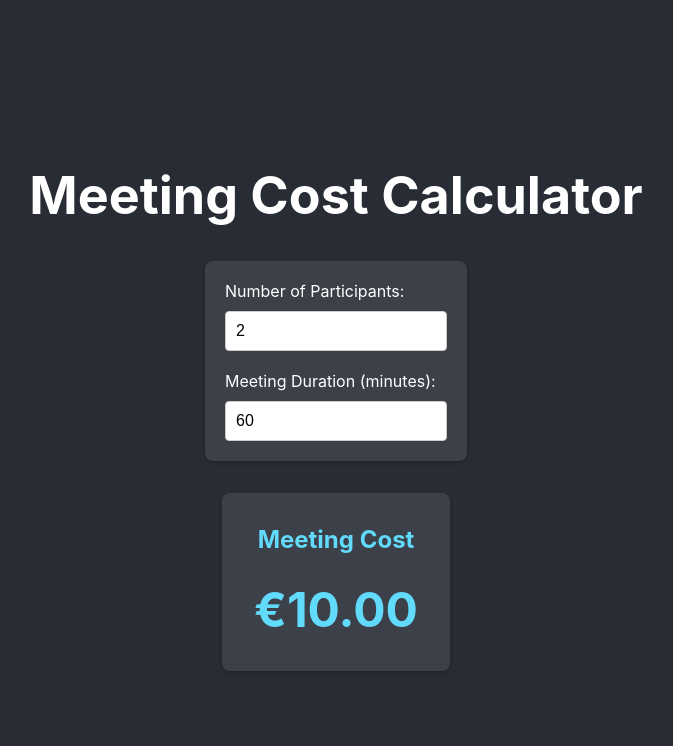
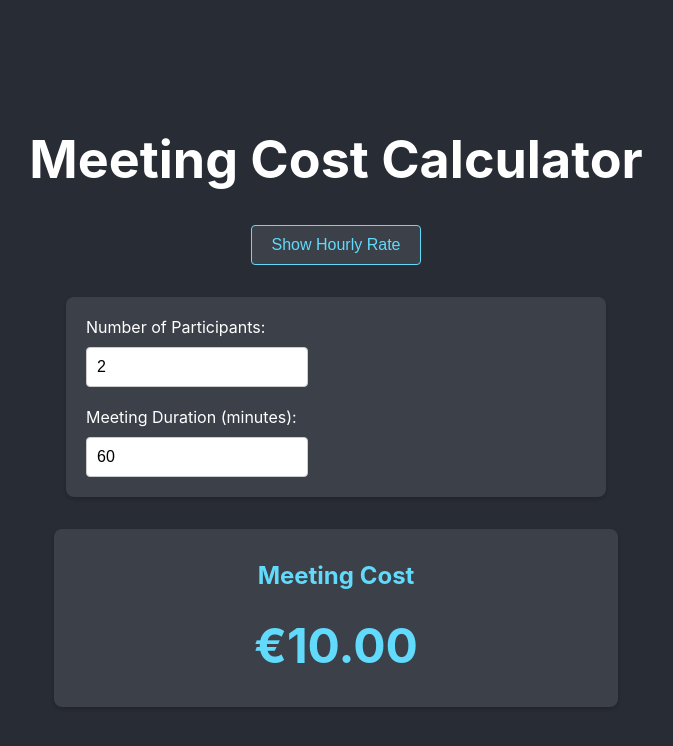
Before and after one commit to xremix/Meeting-Cost-Calculator, a React (Create React App) app: page / in a window 1280 px wide. Both pictures are taken after typing "5" into the empty fields and a click on the button "Confirm". Shown: the top 746 px of the page, without its empty margins (304-977 px from the left). Built offline with nearby package versions, Linux system fonts and the light colour scheme.

Commit message:
change hourly rate again

```diff
--- a/src/App.css
+++ b/src/App.css
@@ -42,6 +42,16 @@
   flex-direction: column;
   align-items: center;
   gap: 2rem;
+  width: 100%;
+  max-width: 500px;
+}
+
+.salary-section {
+  width: 100%;
+  display: flex;
+  flex-direction: column;
+  align-items: center;
+  gap: 1rem;
 }
 
 form {
@@ -52,6 +62,7 @@ form {
   background-color: #3b4049;
   border-radius: 8px;
   box-shadow: 0 2px 4px rgba(0, 0, 0, 0.2);
+  width: 100%;
 }
 
 div {
@@ -88,12 +99,36 @@ button:hover {
   background-color: #4fa8c7;
 }
 
+.toggle-button {
+  background-color: #3b4049;
+  color: #61dafb;
+  border: 1px solid #61dafb;
+}
+
+.toggle-button:hover {
+  background-color: #4fa8c7;
+  color: #282c34;
+}
+
+.back-button {
+  background-color: #3b4049;
+  color: #61dafb;
+  border: 1px solid #61dafb;
+  margin-top: 1rem;
+}
+
+.back-button:hover {
+  background-color: #4fa8c7;
+  color: #282c34;
+}
+
 .cost-display {
   background-color: #3b4049;
   padding: 2rem;
   border-radius: 8px;
   box-shadow: 0 2px 4px rgba(0, 0, 0, 0.2);
   text-align: center;
+  width: 100%;
 }
 
 .cost-display h2 {
--- a/src/App.tsx
+++ b/src/App.tsx
@@ -7,12 +7,23 @@ function App() {
   const [participants, setParticipants] = useState<string>('2');
   const [meetingTime, setMeetingTime] = useState<string>('60');
   const [meetingCost, setMeetingCost] = useState<number | null>(null);
+  const [step, setStep] = useState<number>(1);
 
   const handleSalarySubmit = (e: React.FormEvent) => {
     e.preventDefault();
     if (salary) {
       setShowSalaryInput(false);
+      setStep(2);
     }
+  };
+
+  const toggleSalaryInput = () => {
+    setShowSalaryInput(!showSalaryInput);
+  };
+
+  const goBack = () => {
+    setStep(1);
+    setShowSalaryInput(true);
   };
 
   const calculateMeetingCost = () => {
@@ -34,7 +45,17 @@ function App() {
     <div className="App">
       <header className="App-header">
         <h1>Meeting Cost Calculator</h1>
-        {showSalaryInput ? (
+        <div className="calculator-container">
+          <div className="salary-section">
+            {step === 2 && (
+              <button
+                className="toggle-button"
+                onClick={toggleSalaryInput}
+              >
+                {showSalaryInput ? 'Hide' : 'Show'} Hourly Rate
+              </button>
+            )}
+            {showSalaryInput && (
               <form onSubmit={handleSalarySubmit}>
                 <div>
                   <label htmlFor="salary">Average Hourly Rate (€): </label>
@@ -51,8 +72,10 @@ function App() {
                 </div>
                 <button type="submit">Confirm</button>
               </form>
-        ) : (
-          <div className="calculator-container">
+            )}
+          </div>
+          {step === 2 && (
+            <>
               <form>
                 <div>
                   <label htmlFor="participants">Number of Participants: </label>
@@ -85,8 +108,9 @@ function App() {
                   <div className="cost-amount">€{meetingCost.toFixed(2)}</div>
                 </div>
               )}
+            </>
+          )}
         </div>
-        )}
       </header>
     </div>
   );
```
Lines whose indentation alone changed are shown as unchanged.
